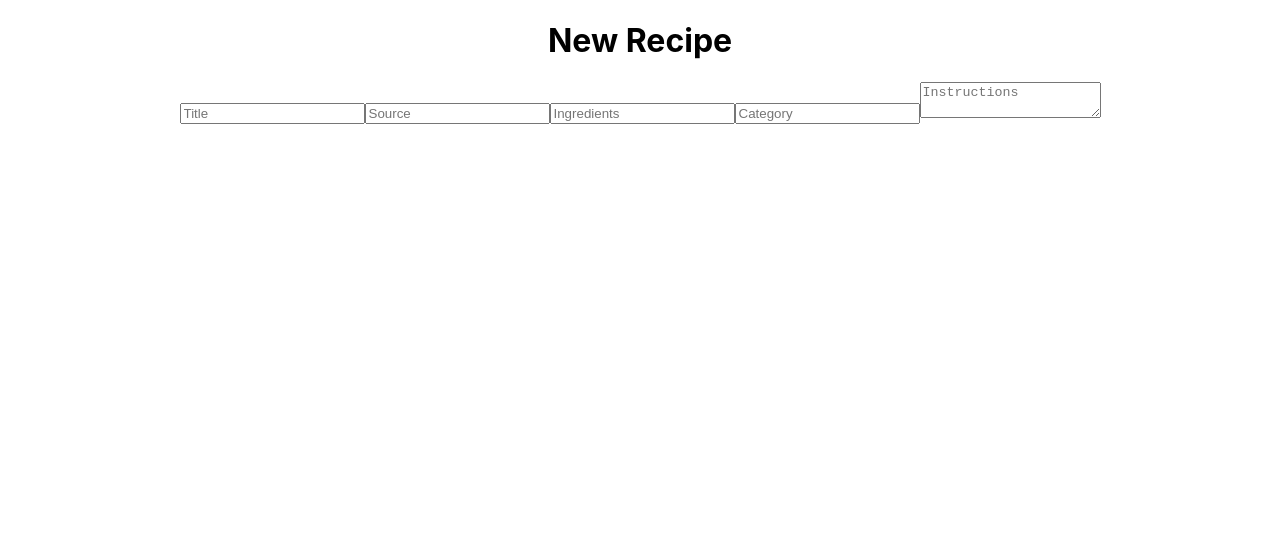
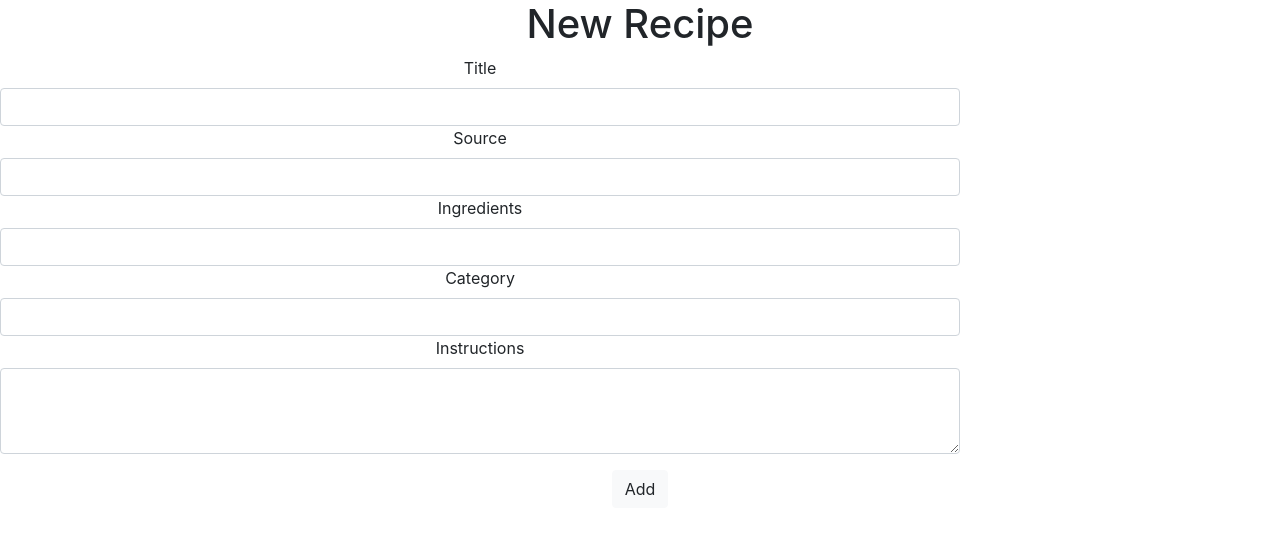
Before and after one commit to ft-secret-recipes-1/front-end, a React (Create React App) app in the folder secret-recipes-front-end/: page / in a window 1280 px wide. Shown: the top 534 px of the page. Built offline with nearby package versions, Linux system fonts and the light colour scheme.

Commit message:
form without styling

```diff
--- a/secret-recipes-front-end/public/index.html
+++ b/secret-recipes-front-end/public/index.html
@@ -24,6 +24,13 @@
       work correctly both with client-side routing and a non-root public URL.
       Learn how to configure a non-root public URL by running `npm run build`.
     -->
+
+    <link
+      rel="stylesheet"
+      href="https://cdn.jsdelivr.net/npm/bootstrap@4.6.0/dist/css/bootstrap.min.css"
+      integrity="sha384-B0vP5xmATw1+K9KRQjQERJvTumQW0nPEzvF6L/Z6nronJ3oUOFUFpCjEUQouq2+l"
+      crossorigin="anonymous"
+    />
     <title>React App</title>
   </head>
   <body>
--- a/secret-recipes-front-end/src/App.js
+++ b/secret-recipes-front-end/src/App.js
@@ -1,5 +1,6 @@
 import "./App.css";
 import AddRecipe from "./components/AddRecipe";
+import "bootstrap/dist/css/bootstrap.min.css";
 
 function App() {
   return (
--- a/secret-recipes-front-end/src/components/AddRecipe.js
+++ b/secret-recipes-front-end/src/components/AddRecipe.js
@@ -1,4 +1,5 @@
 import React, { useState } from "react";
+import Button from "react-bootstrap/Button";
 
 const initialState = {
   title: "",
@@ -23,36 +24,58 @@ const AddRecipe = () => {
     <div>
       <h1>New Recipe</h1>
       <form onSubmit={onSubmit}>
+        <div className="form-group w-75">
+          <label htmlFor="title">Title</label>
+
           <input
-          placeholder="Title"
             name="title"
             value={recipeData.title}
             onChange={changeHandler}
+            className="form-control"
+            id="title"
           />
+
+          <label htmlFor="source">Source</label>
+
           <input
-          placeholder="Source"
             name="source"
             value={recipeData.source}
             onChange={changeHandler}
+            className="form-control"
+            id="source"
           />
+
+          <label htmlFor="ingredients">Ingredients</label>
+
           <input
-          placeholder="Ingredients"
             name="ingredients"
             value={recipeData.ingredients}
             onChange={changeHandler}
+            className="form-control"
+            id="ingredients"
           />
+
+          <label htmlFor="category">Category</label>
+
           <input
-          placeholder="Category"
             name="category"
             value={recipeData.category}
             onChange={changeHandler}
+            className="form-control"
+            id="category"
           />
+
+          <label htmlFor="instructions">Instructions</label>
           <textarea
-          placeholder="Instructions"
             name="instructions"
             value={recipeData.instructions}
             onChange={changeHandler}
+            className="form-control"
+            id="instructions"
+            rows="3"
           />
+        </div>
+        <Button className="btn btn-light">Add</Button>
       </form>
     </div>
   );
```
Lines whose indentation alone changed are shown as unchanged.
